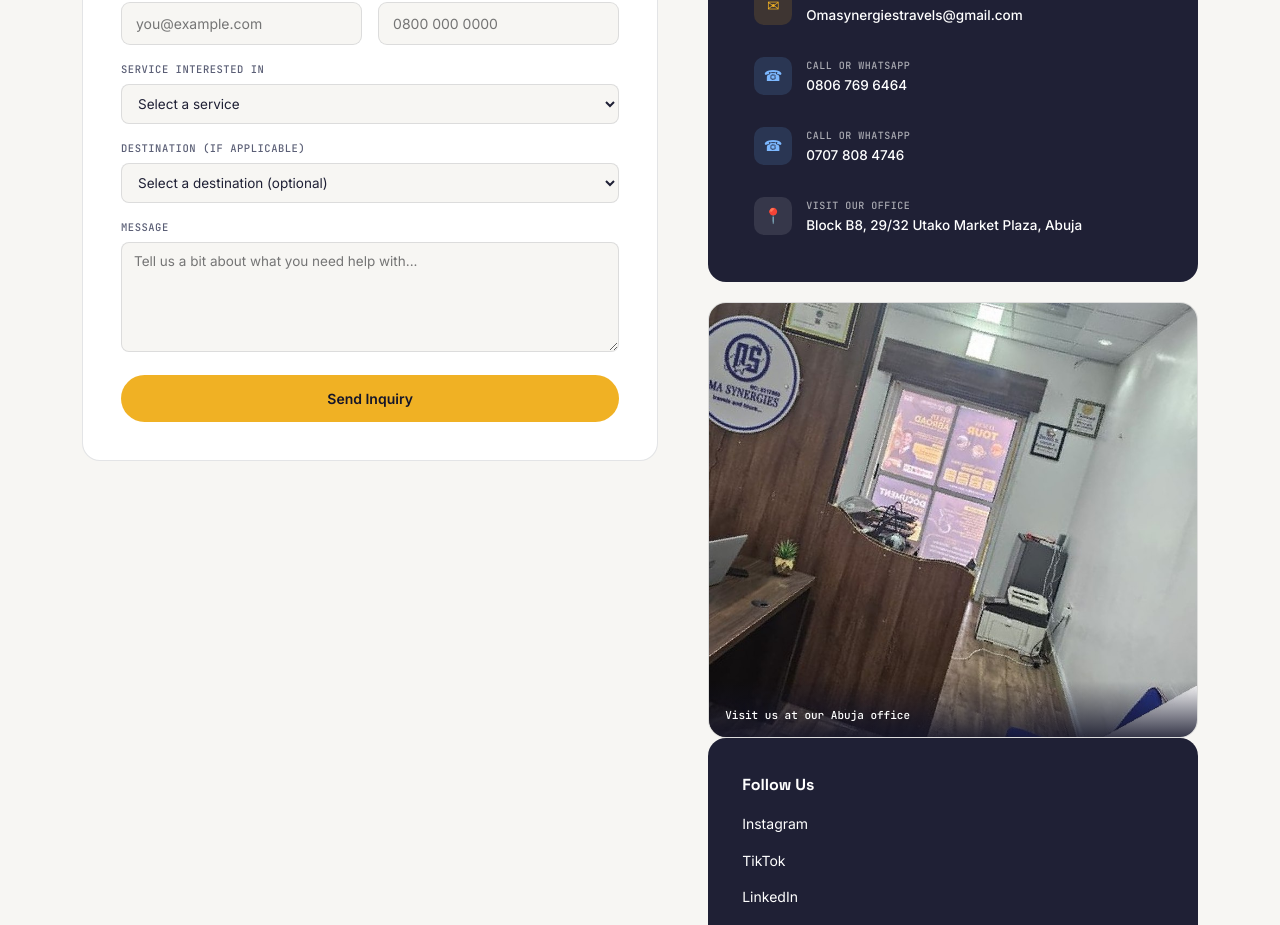
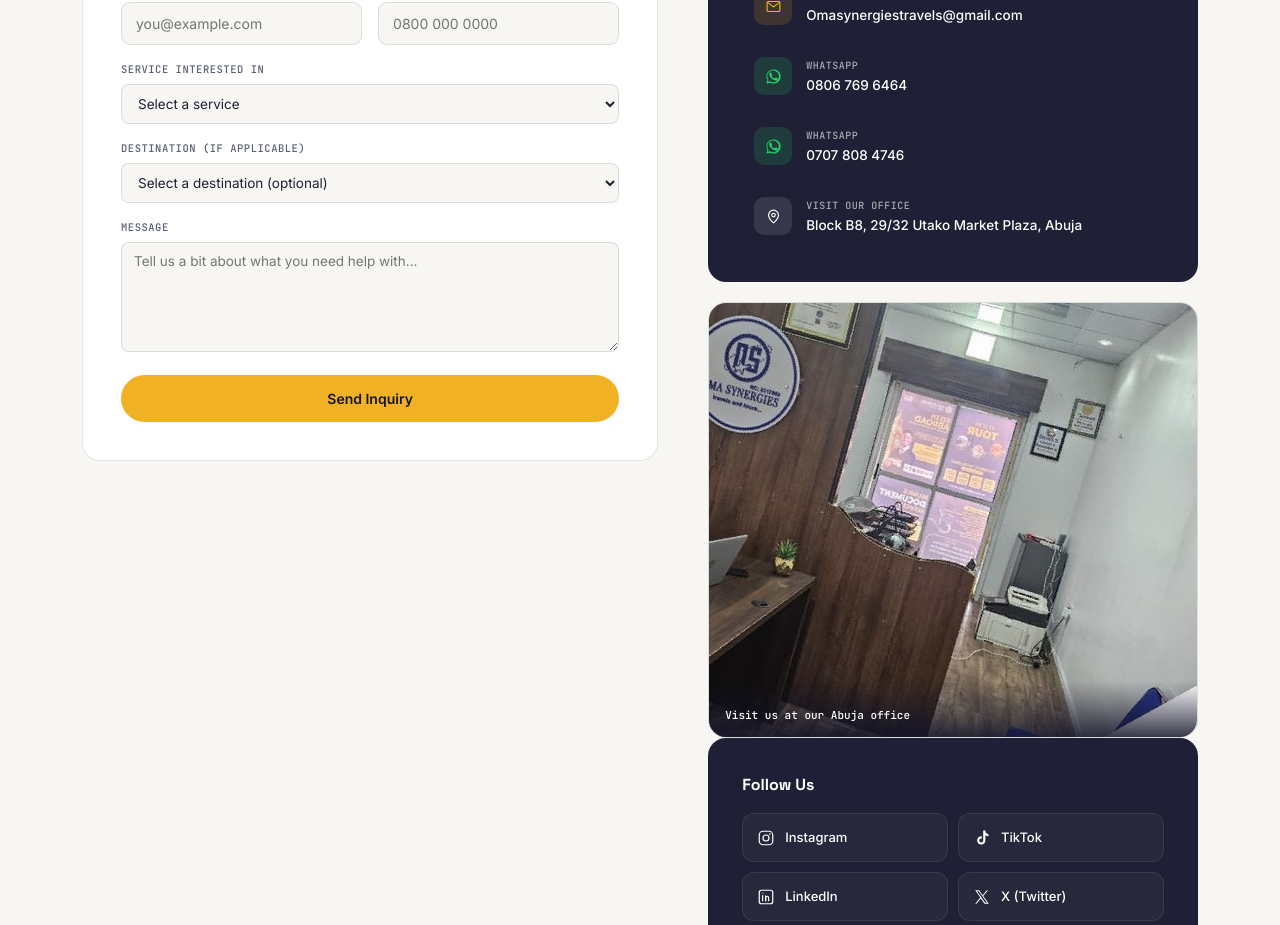
Before and after one commit to vitalcard22/oma-synergies-web, a React (Vite) app: page /contact in a window 1280 px wide. Shown: the part 720-1645 px from the top of the page. Built offline with nearby package versions, Linux system fonts and the light colour scheme.

Commit message:
Polish Contact page: real SVG icons (WhatsApp, mail, map pin, Instagram, TikTok, LinkedIn, X) replacing emoji characters. Phone numbers now deep-link to WhatsApp chat. Follow Us redesigned as icon grid. Removed em-dashes from copy. Added Tours & Packages to the service dropdown on the booking form.

```diff
--- /dev/null
+++ b/src/components/Icons.tsx
@@ -0,0 +1,69 @@
+interface IconProps {
+  size?: number;
+  className?: string;
+}
+
+export function MailIcon({ size = 18, className }: IconProps) {
+  return (
+    <svg width={size} height={size} viewBox="0 0 24 24" fill="none" className={className}>
+      <path d="M3 6.5C3 5.67157 3.67157 5 4.5 5H19.5C20.3284 5 21 5.67157 21 6.5V17.5C21 18.3284 20.3284 19 19.5 19H4.5C3.67157 19 3 18.3284 3 17.5V6.5Z" stroke="currentColor" strokeWidth="1.6" strokeLinejoin="round" />
+      <path d="M4 6.5L12 12.5L20 6.5" stroke="currentColor" strokeWidth="1.6" strokeLinecap="round" strokeLinejoin="round" />
+    </svg>
+  );
+}
+
+export function WhatsAppIcon({ size = 18, className }: IconProps) {
+  return (
+    <svg width={size} height={size} viewBox="0 0 24 24" fill="currentColor" className={className}>
+      <path d="M17.472 14.382c-.297-.149-1.758-.867-2.03-.967-.273-.099-.472-.148-.67.15-.197.297-.767.966-.94 1.164-.173.199-.347.223-.644.075-.297-.15-1.255-.463-2.39-1.475-.883-.788-1.48-1.761-1.653-2.059-.173-.297-.018-.458.13-.606.134-.133.298-.347.446-.52.149-.174.198-.298.298-.497.099-.198.05-.371-.025-.52-.075-.148-.669-1.612-.916-2.207-.242-.579-.487-.5-.669-.51-.173-.008-.371-.01-.57-.01-.198 0-.52.074-.792.372-.272.297-1.04 1.016-1.04 2.479 0 1.462 1.065 2.875 1.213 3.074.148.198 2.095 3.2 5.076 4.487.71.306 1.263.489 1.694.626.712.226 1.36.194 1.873.118.571-.085 1.758-.719 2.006-1.413.248-.694.248-1.289.173-1.413-.074-.124-.272-.198-.57-.347z" />
+      <path d="M12.031 2.001c-5.523 0-10 4.477-10 10 0 1.762.462 3.494 1.34 5.014L2.05 22l5.121-1.34c1.463.799 3.114 1.221 4.86 1.221 5.523 0 10-4.477 10-10 0-2.673-1.041-5.184-2.93-7.072-1.889-1.888-4.398-2.808-7.07-2.808zm0 18.183c-1.622 0-3.212-.435-4.599-1.259l-.33-.196-3.037.795.812-2.96-.215-.305a8.126 8.126 0 01-1.386-4.558c0-4.498 3.658-8.156 8.157-8.156 2.178 0 4.225.85 5.766 2.392a8.099 8.099 0 012.39 5.766c.002 4.499-3.657 8.481-7.558 8.481z" />
+    </svg>
+  );
+}
+
+export function MapPinIcon({ size = 18, className }: IconProps) {
+  return (
+    <svg width={size} height={size} viewBox="0 0 24 24" fill="none" className={className}>
+      <path d="M12 21C12 21 19 15.4183 19 10C19 6.13401 15.866 3 12 3C8.13401 3 5 6.13401 5 10C5 15.4183 12 21 12 21Z" stroke="currentColor" strokeWidth="1.6" strokeLinejoin="round" />
+      <circle cx="12" cy="10" r="2.5" stroke="currentColor" strokeWidth="1.6" />
+    </svg>
+  );
+}
+
+export function InstagramIcon({ size = 18, className }: IconProps) {
+  return (
+    <svg width={size} height={size} viewBox="0 0 24 24" fill="none" className={className}>
+      <rect x="3" y="3" width="18" height="18" rx="5" stroke="currentColor" strokeWidth="1.6" />
+      <circle cx="12" cy="12" r="4" stroke="currentColor" strokeWidth="1.6" />
+      <circle cx="17.2" cy="6.8" r="1.1" fill="currentColor" />
+    </svg>
+  );
+}
+
+export function TikTokIcon({ size = 18, className }: IconProps) {
+  return (
+    <svg width={size} height={size} viewBox="0 0 24 24" fill="currentColor" className={className}>
+      <path d="M16.5 2h-2.9v13.4c0 1.4-1.1 2.6-2.6 2.6s-2.6-1.2-2.6-2.6 1.1-2.6 2.6-2.6c.3 0 .5 0 .8.1V9.8c-.3 0-.5-.1-.8-.1-3 0-5.5 2.5-5.5 5.5S8 20.7 11 20.7s5.5-2.5 5.5-5.5V8.4c1.1.8 2.5 1.3 4 1.3V6.8c-2.2 0-4-1.8-4-4Z" />
+    </svg>
+  );
+}
+
+export function LinkedInIcon({ size = 18, className }: IconProps) {
+  return (
+    <svg width={size} height={size} viewBox="0 0 24 24" fill="none" className={className}>
+      <rect x="3" y="3" width="18" height="18" rx="3" stroke="currentColor" strokeWidth="1.6" />
+      <path d="M7.5 10V17" stroke="currentColor" strokeWidth="1.6" strokeLinecap="round" />
+      <circle cx="7.5" cy="7" r="0.2" stroke="currentColor" strokeWidth="1.8" />
+      <path d="M11.5 17V13.2C11.5 11.9 12.4 11 13.6 11C14.8 11 15.5 11.9 15.5 13.2V17" stroke="currentColor" strokeWidth="1.6" strokeLinecap="round" strokeLinejoin="round" />
+      <path d="M11.5 17V10.5" stroke="currentColor" strokeWidth="1.6" strokeLinecap="round" />
+    </svg>
+  );
+}
+
+export function XIcon({ size = 18, className }: IconProps) {
+  return (
+    <svg width={size} height={size} viewBox="0 0 24 24" fill="currentColor" className={className}>
+      <path d="M13.6 10.6 20 3h-1.6l-5.6 6.5L8.3 3H3l6.7 9.8L3 21h1.6l5.9-6.9 4.8 6.9H21l-7.4-10.4Zm-2.1 2.4-.7-1L5.4 4.2h2.4l4.4 6.3.7 1 5.7 8.2h-2.4l-4.7-6.7Z" />
+    </svg>
+  );
+}
--- a/src/pages/Contact.css
+++ b/src/pages/Contact.css
@@ -57,18 +57,19 @@
   .reach-badge{width:38px;height:38px;border-radius:10px;display:flex;align-items:center;justify-content:center;font-size:15px;flex-shrink:0;transition:transform .3s cubic-bezier(.34,1.56,.64,1);}
   .reach-row:hover .reach-badge{transform:scale(1.1) rotate(-6deg);}
   .reach-badge.email{background:rgba(240,177,36,0.15);color:var(--gold);}
-  .reach-badge.phone{background:rgba(110,180,255,0.15);color:#7cb8ff;}
+  .reach-badge.whatsapp{background:rgba(37,211,102,0.15);color:#25D366;}
   .reach-badge.location{background:rgba(255,255,255,0.1);color:var(--white);}
   .reach-label{font-family:var(--mono);font-size:10px;text-transform:uppercase;letter-spacing:0.05em;color:var(--ink-muted);margin-bottom:2px;}
   .reach-value{font-size:13.5px;color:var(--white);font-weight:500;line-height:1.35;}
   .reach-arrow{margin-left:auto;color:var(--ink-muted);opacity:0;transform:translateX(-4px);transition:all .25s ease;flex-shrink:0;}
   .reach-row:hover .reach-arrow{opacity:1;transform:translateX(0);color:var(--gold);}
   .info-card h4{font-family:var(--display);font-size:16px;margin-bottom:16px;}
-  .info-row{display:flex;gap:12px;align-items:flex-start;margin-bottom:14px;font-size:14px;color:var(--ink-muted);}
-  .info-row:last-child{margin-bottom:0;}
-  .info-row .ic{color:var(--gold);flex-shrink:0;}
-  .info-row a{color:var(--white);}
-  .info-row a:hover{color:var(--gold);}
+
+  .follow-card{padding:28px 26px;}
+  .follow-grid{display:grid;grid-template-columns:1fr 1fr;gap:10px;}
+  .follow-item{display:flex;align-items:center;gap:10px;padding:13px 14px;border-radius:12px;background:rgba(255,255,255,0.04);border:1px solid rgba(255,255,255,0.08);color:var(--white);font-size:13px;font-weight:500;transition:background .25s ease, border-color .25s ease, transform .25s ease;}
+  .follow-item:hover{background:rgba(240,177,36,0.1);border-color:rgba(240,177,36,0.3);color:var(--gold);transform:translateY(-2px);}
+  .follow-item svg{flex-shrink:0;}
 
   .map-card{border-radius:18px;overflow:hidden;border:1px solid var(--line-dark);height:220px;background:var(--navy-soft);}
   .map-card iframe{display:block;}
--- a/src/pages/Contact.tsx
+++ b/src/pages/Contact.tsx
@@ -2,6 +2,7 @@ import { useState, type FormEvent } from 'react';
 import Header from '../components/Header';
 import Footer from '../components/Footer';
 import officePhoto from '../assets/office.jpg';
+import { MailIcon, WhatsAppIcon, MapPinIcon, InstagramIcon, TikTokIcon, LinkedInIcon, XIcon } from '../components/Icons';
 import './Contact.css';
 
 export default function Contact() {
@@ -26,7 +27,7 @@ export default function Contact() {
         <div className="wrap">
           <span className="eyebrow">Get In Touch</span>
           <h1>Let's talk about your journey</h1>
-          <p>Whether it's admissions, visas, or travel — tell us what you need, and our team will follow up personally.</p>
+          <p>Whether it's admissions, visas, or travel, tell us what you need and our team will follow up personally.</p>
         </div>
       </section>
 
@@ -60,7 +61,8 @@ export default function Contact() {
                     <option>Study Loan Facilitation</option>
                     <option>Comprehensive Flight Bookings & Travel Logistics</option>
                     <option>Relocation & Destination Assistance</option>
-                    <option>Not sure — need guidance</option>
+                    <option>Tours & Packages</option>
+                    <option>Not sure yet, need guidance</option>
                   </select>
                 </div>
                 <div className="form-row">
@@ -86,7 +88,7 @@ export default function Contact() {
               <div className="success-msg">
                 <div className="icon">✓</div>
                 <h3>Inquiry Received</h3>
-                <p>Thank you — our team will reach out to you shortly at the contact details you provided.</p>
+                <p>Thank you, our team will reach out to you shortly at the contact details you provided.</p>
               </div>
             )}
           </div>
@@ -95,25 +97,25 @@ export default function Contact() {
             <div className="info-card reach-card">
               <div className="reach-head">
                 <h4>Reach Us Directly</h4>
-                <p>Pick whatever's easiest — we're just as responsive on all of them.</p>
+                <p>Pick whatever's easiest for you, we're just as responsive on all of them.</p>
               </div>
               <a className="reach-row" href="mailto:Omasynergiestravels@gmail.com">
-                <span className="reach-badge email">✉</span>
+                <span className="reach-badge email"><MailIcon size={17} /></span>
                 <div><div className="reach-label">Email</div><div className="reach-value">Omasynergiestravels@gmail.com</div></div>
                 <span className="reach-arrow">→</span>
               </a>
-              <a className="reach-row" href="tel:+2348067696464">
-                <span className="reach-badge phone">☎</span>
-                <div><div className="reach-label">Call or WhatsApp</div><div className="reach-value">0806 769 6464</div></div>
+              <a className="reach-row" href="https://wa.me/2348067696464" target="_blank" rel="noopener noreferrer">
+                <span className="reach-badge whatsapp"><WhatsAppIcon size={17} /></span>
+                <div><div className="reach-label">WhatsApp</div><div className="reach-value">0806 769 6464</div></div>
                 <span className="reach-arrow">→</span>
               </a>
-              <a className="reach-row" href="tel:+2347078084746">
-                <span className="reach-badge phone">☎</span>
-                <div><div className="reach-label">Call or WhatsApp</div><div className="reach-value">0707 808 4746</div></div>
+              <a className="reach-row" href="https://wa.me/2347078084746" target="_blank" rel="noopener noreferrer">
+                <span className="reach-badge whatsapp"><WhatsAppIcon size={17} /></span>
+                <div><div className="reach-label">WhatsApp</div><div className="reach-value">0707 808 4746</div></div>
                 <span className="reach-arrow">→</span>
               </a>
               <a className="reach-row" href="https://www.google.com/maps?q=Block+B8,+29/32+Utako+Market+Plaza,+Abuja" target="_blank" rel="noopener noreferrer">
-                <span className="reach-badge location">📍</span>
+                <span className="reach-badge location"><MapPinIcon size={17} /></span>
                 <div><div className="reach-label">Visit Our Office</div><div className="reach-value">Block B8, 29/32 Utako Market Plaza, Abuja</div></div>
                 <span className="reach-arrow">→</span>
               </a>
@@ -124,12 +126,22 @@ export default function Contact() {
               <span className="office-photo-caption">Visit us at our Abuja office</span>
             </div>
 
-            <div className="info-card">
+            <div className="info-card follow-card">
               <h4>Follow Us</h4>
-              <div className="info-row"><a href="https://www.instagram.com/omasynergiestravelsandtours" target="_blank" rel="noopener noreferrer">Instagram</a></div>
-              <div className="info-row"><a href="https://www.tiktok.com/@omasynergiestravel" target="_blank" rel="noopener noreferrer">TikTok</a></div>
-              <div className="info-row"><a href="https://www.linkedin.com/company/oma-synergies-travels-and-tours/" target="_blank" rel="noopener noreferrer">LinkedIn</a></div>
-              <div className="info-row"><a href="https://x.com/OmaSynergies" target="_blank" rel="noopener noreferrer">X (Twitter)</a></div>
+              <div className="follow-grid">
+                <a className="follow-item" href="https://www.instagram.com/omasynergiestravelsandtours" target="_blank" rel="noopener noreferrer">
+                  <InstagramIcon size={18} /><span>Instagram</span>
+                </a>
+                <a className="follow-item" href="https://www.tiktok.com/@omasynergiestravel" target="_blank" rel="noopener noreferrer">
+                  <TikTokIcon size={18} /><span>TikTok</span>
+                </a>
+                <a className="follow-item" href="https://www.linkedin.com/company/oma-synergies-travels-and-tours/" target="_blank" rel="noopener noreferrer">
+                  <LinkedInIcon size={18} /><span>LinkedIn</span>
+                </a>
+                <a className="follow-item" href="https://x.com/OmaSynergies" target="_blank" rel="noopener noreferrer">
+                  <XIcon size={18} /><span>X (Twitter)</span>
+                </a>
+              </div>
             </div>
 
             <div className="map-card">
```
